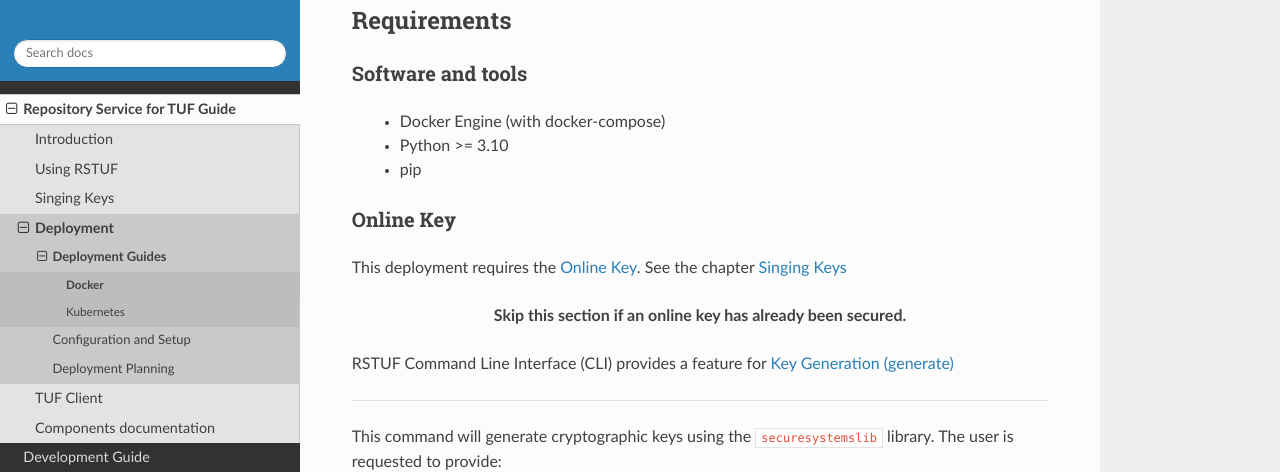
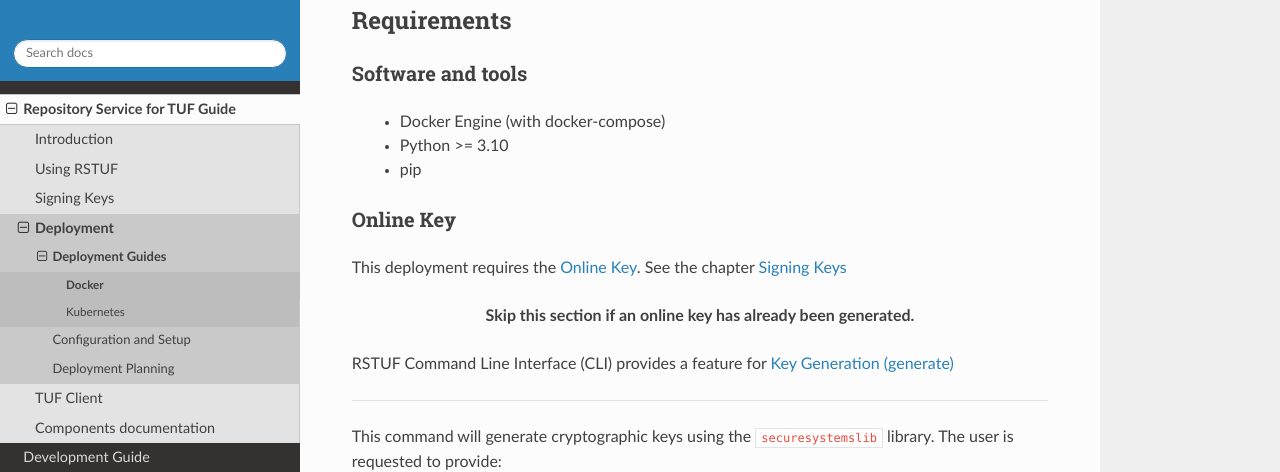
Before and after one commit to repository-service-tuf/repository-service-tuf, a Sphinx documentation site: the page built from docs/source/guide/deployment/guide/docker.rst, in a window 1280 px wide and 900 px high, scrolled down 627 px. Shown: the top 472 px of the window. Built offline with Sphinx 7.4.7 and the Read the Docs theme 2.0.0, drawn with Linux system fonts in a browser that asks for light colours.

Commit message:
Add fixes from comments: signing and generated
- Fix misspelled Singing to Signing
- Fix wording for to skip online keys when 'generated'

Signed-off-by: Kairo de Araujo <kdearaujo@vmware.com>

```diff
--- a/docs/source/guide/deployment/guide/docker.rst
+++ b/docs/source/guide/deployment/guide/docker.rst
@@ -38,9 +38,9 @@ Online Key
 ----------
 
 This deployment requires the :ref:`guide/general/keys:Online Key`.
-See the chapter :ref:`guide/general/keys:Singing Keys`
+See the chapter :ref:`guide/general/keys:Signing Keys`
 
-.. centered:: Skip this section if an online key has already been secured.
+.. centered:: Skip this section if an online key has already been generated.
 
 RSTUF Command Line Interface (CLI) provides a feature for
 :ref:`guide/repository-service-tuf-cli/index:Key Generation (``generate\`\`)`
--- a/docs/source/guide/deployment/guide/kubernetes.rst
+++ b/docs/source/guide/deployment/guide/kubernetes.rst
@@ -42,9 +42,9 @@ Online Key
 ##########
 
 This deployment requires the :ref:`guide/general/keys:Online Key`.
-See the chapter :ref:`guide/general/keys:Singing Keys`
+See the chapter :ref:`guide/general/keys:Signing Keys`
 
-.. centered:: Skip if the online key has been secured.
+.. centered:: Skip if the online key has been generated.
 
 RSTUF Command Line Interface (CLI) provides a feature for
 :ref:`guide/repository-service-tuf-cli/index:Key Generation (``generate\`\`)`
--- a/docs/source/guide/deployment/setup.rst
+++ b/docs/source/guide/deployment/setup.rst
@@ -113,7 +113,7 @@ TUF service.
         The base URL path for downloading all artifacts.
         Example: https://www.example.com/download/
 
-    * Singing
+    * Signing
 
         This process will also require the Online Key and Root Key(s) (offline) for
         signing the initial root TUF metadata.
--- a/docs/source/guide/general/keys.rst
+++ b/docs/source/guide/general/keys.rst
@@ -1,5 +1,5 @@
 ############
-Singing Keys
+Signing Keys
 ############
 
 Repository Service for TUF (RSTUF) requires two sets of keys for
--- a/docs/source/guide/general/usage.rst
+++ b/docs/source/guide/general/usage.rst
@@ -189,7 +189,7 @@ The response will have a body with all task details
 See the `endpoint task documentation <https://repository-service-tuf.github.io/repository-service-tuf-api/#/v1/get_api_v1_task__get>`_
 for more details.
 
-Adding targets/artifacts for back-singing
+Adding targets/artifacts for back-signing
 =========================================
 
 Repository Service for TUF (RSTUF) allows adding target files (artifacts)
```
